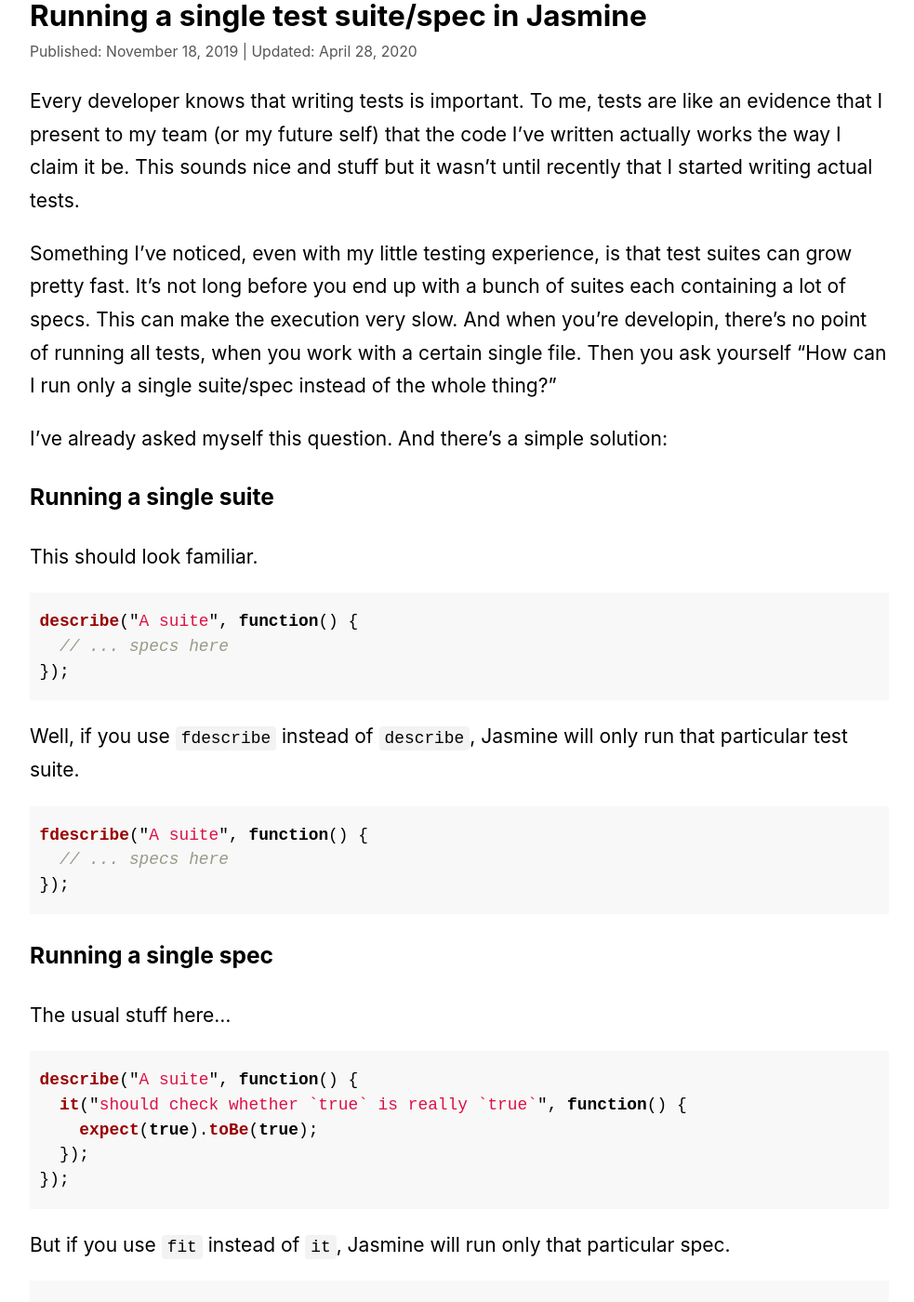
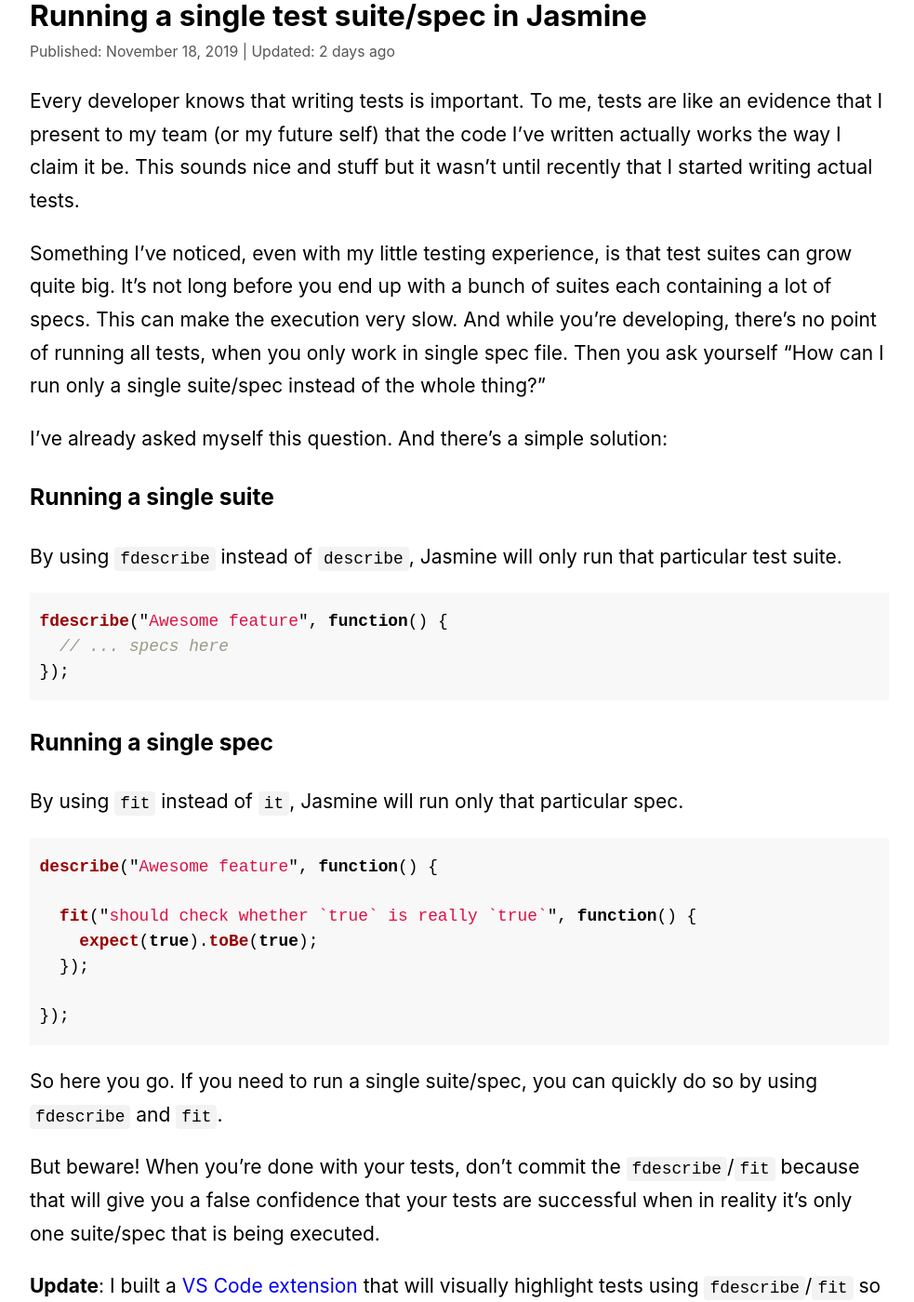
Before and after one commit to dzhavat/dzhavat.github.io, a Jekyll site: the page built from _posts/posts/2019-11-18-running-a-single-test-suite-spec-in-jasmine.md, in a window 1280 px wide and 1400 px high, scrolled down 194 px. Shown: the whole window at 93% size, without its empty margins (146-1129 px from the left). Built offline with Jekyll 4.4.1, drawn with Linux system fonts in a browser that asks for light colours; our own code applies the rules of GitHub Pages for plain Markdown files; some of the changed text lies outside the part shown.

Commit message:
Update post

````diff
--- a/_posts/posts/2019-11-18-running-a-single-test-suite-spec-in-jasmine.md
+++ b/_posts/posts/2019-11-18-running-a-single-test-suite-spec-in-jasmine.md
@@ -1,53 +1,37 @@
 ---
 leyout: post
 title: Running a single test suite/spec in Jasmine
-updated: 2020-04-28
+updated: 2021-02-25
 category: posts
 ---
 
 Every developer knows that writing tests is important. To me, tests are like an evidence that I present to my team (or my future self) that the code I’ve written actually works the way I claim it be. This sounds nice and stuff but it wasn’t until recently that I started writing actual tests.
 
-Something I’ve noticed, even with my little testing experience, is that test suites can grow pretty fast. It’s not long before you end up with a bunch of suites each containing a lot of specs. This can make the execution very slow. And when you’re developin, there’s no point of running all tests, when you work with a certain single file. Then you ask yourself “How can I run only a single suite/spec instead of the whole thing?”
+Something I’ve noticed, even with my little testing experience, is that test suites can grow quite big. It’s not long before you end up with a bunch of suites each containing a lot of specs. This can make the execution very slow. And while you’re developing, there’s no point of running all tests, when you only work in single spec file. Then you ask yourself “How can I run only a single suite/spec instead of the whole thing?”
 
 I’ve already asked myself this question. And there’s a simple solution:
 
 ### Running a single suite
 
-This should look familiar.
+By using `fdescribe` instead of `describe`, Jasmine will only run that particular test suite.
 
 ```js
-describe("A suite", function() {
-  // ... specs here
-});
-```
-
-Well, if you use `fdescribe` instead of `describe`, Jasmine will only run that particular test suite.
-
-```js
-fdescribe("A suite", function() {
+fdescribe("Awesome feature", function() {
   // ... specs here
 });
 ```
 
 ### Running a single spec
 
-The usual stuff here...
+By using `fit` instead of `it`, Jasmine will run only that particular spec.
 
 ```js
-describe("A suite", function() {
-  it("should check whether `true` is really `true`", function() {
-    expect(true).toBe(true);
-  });
-});
-```
+describe("Awesome feature", function() {
 
-But if you use `fit` instead of `it`, Jasmine will run only that particular spec.
-
-```js
-describe("A suite", function() {
   fit("should check whether `true` is really `true`", function() {
     expect(true).toBe(true);
   });
+
 });
 ```
 
@@ -55,4 +39,9 @@
 
 But beware! When you’re done with your tests, don’t commit the `fdescribe`/`fit` because that will give you a false confidence that your tests are successful when in reality it’s only one suite/spec that is being executed.
 
-**Update**: I built a [VS Code extension](https://marketplace.visualstudio.com/items?itemName=dzhavat.test-focus-highlighter) that will highlight tests using `fdescribe`/`fit` so you don’t miss them.
+**Update**: I built a [VS Code extension](https://marketplace.visualstudio.com/items?itemName=dzhavat.test-focus-highlighter) that will visually highlight tests using `fdescribe`/`fit` so you don’t miss them.
+
+<figure>
+  <img src="/assets/img/2020/04/27/test-focus-highlighter-demo.gif" alt="Test Focus Highlighter Demo">
+  <figcaption><a href="https://marketplace.visualstudio.com/items?itemName=dzhavat.test-focus-highlighter" target="_blank" rel="noopener">“Test Focus Highlighter”</a> in action</figcaption>
+</figure>
````
